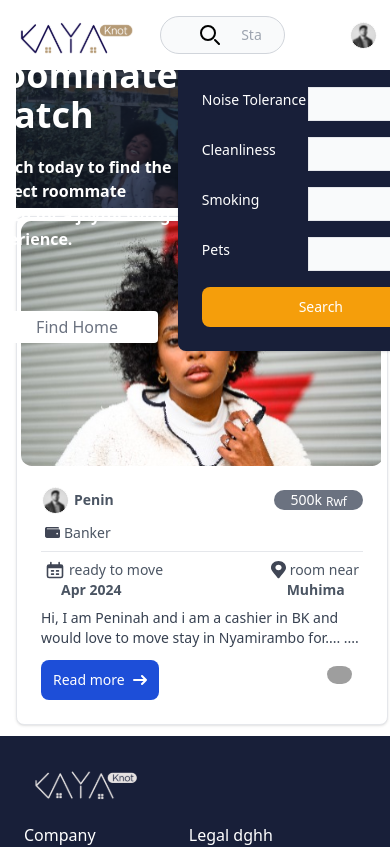
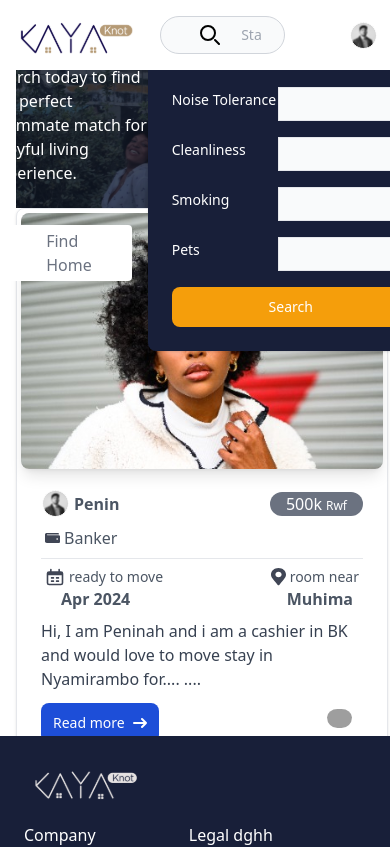
Before and after one commit to niysalomon/kaya-knot, a Next.js app: page /renters in a window 390 px wide. Shown: the top 847 px of the page. Built offline with nearby package versions, Linux system fonts and the light colour scheme; grey boxes are pictures that could not be loaded.

Commit message:
adding responsiveness

```diff
--- a/src/feature/houses/components/renterBackground.tsx
+++ b/src/feature/houses/components/renterBackground.tsx
@@ -4,30 +4,30 @@ import Link from "next/link";
 const RenterBackground = () => {
   return (
     <>
-      <div className="relative">
-        <Image src={BackgroundIcon} alt="" className="w-full h-1/2 " />
+      <div className="relative w-full h-auto xl:h-auto lg:h-auto md:h-[800px] sm:h-[700px] xs:h-[650px] ">
+        <Image src={BackgroundIcon} alt="" className="w-full h-auto " />
 
-        <div className="absolute inset-0 bg-gray-900 bg-opacity-75"></div>
+        <div className="absolute inset-0 bg-gray-900 bg-opacity-75 "></div>
 
-        <div className="absolute inset-0 flex items-center justify-center text-white ml-5">
-          <div className="pl-5  w-full">
-            <h1 className="text-4xl font-bold">
+        <div className="h-full absolute inset-0 flex xl:flex-row lg:flex-row md:flex-col sm:flex-col xs:flex-col items-center justify-center text-white ">
+          <div className="pl-5 w-full">
+            <h1 className="g:text-6xl md:text-4xl sm:text-2xl xs:text-xl lg:font-bold md:font-bold sm:font-bold xs:font-bold sm:text-center xs:text-center">
               Discover the Perfect Roommate Match
             </h1>
-            <h5 className="  font-bold py-5">
+            <h5 className=" lg:font-bold md:font-normal sm:font-light xs:font-light lg:text-xl md:text-sm sm:text-sm pt-5 sm:pt-2 sm:text-center xs:text-center">
               Search today to find the perfect roommate match for a joyful
               living experience.
             </h5>
             <div className="flex mt-10  ">
               <Link href="/house">
-                <div className="bg-white px-10 mx-4 cursor-pointer text-gray-500 py-1 hover:bg-orange rounded">
+                <div className="bg-white  px-10 xs:px-5 sm:xs:mx-2 xs:mx-2 mx-4 cursor-pointer md:text-xl sm:text:sm xs:text-xs text-gray-500 py-1 hover:bg-orange rounded">
                   Find Home
                 </div>
               </Link>
             </div>
           </div>
-          <div className="flex flex-col items-center justify-center  py-8 mx-auto md:h-screen lg:py-0 w-full">
-            <div className="w-full  rounded-lg shadow md:mt-0 sm:max-w-md xl:p-0  bg-darkColor border-gray-700">
+          <div className=" flex flex-col items-center justify-center py-8 mx-auto md:h-screen lg:py-0 w-full ">
+            <div className="w-full  rounded-lg shadow md:mt-0 lg:max-w-lg md:max-w-full sm:max-w-full xl:p-0  bg-darkColor border-gray-700">
               <div className="p-6 space-y-4 md:space-y-6 sm:p-8">
                 <h1 className="text-xl font-bold leading-tight tracking-tight  md:text-2xl text-white">
                   Filter the right match
--- a/src/feature/houses/components/rentersCard.tsx
+++ b/src/feature/houses/components/rentersCard.tsx
@@ -17,9 +17,9 @@ const RenterCard = ({
   const [isLiked, setIsLiked] = useState<boolean>(false);
   return (
     <>
-      <div className="max-w-sm bg-white border border-gray-200 rounded-lg shadow p-1 text-gray-600 text-sm">
-        <div className="">
-          <Image src={RenterImage} alt="" width={380} height={260} />
+      <div className="max-w-sm md:max-w-xl sm:max-w-lg xs:max-w-lg bg-white border border-gray-200 rounded-lg shadow p-1 text-gray-600 ">
+        <div className="w-full mx-auto xs:max-w-lg sm:max-w-lg md:max-w-lg">
+          <Image src={RenterImage} alt="" className="w-full h-64 object-cover rounded-lg shadow-lg" />
         </div>
         <div className="p-5">
           <div className="flex items-center justify-between ">
--- a/src/feature/houses/houseList.tsx
+++ b/src/feature/houses/houseList.tsx
@@ -18,7 +18,7 @@ const HouseList = () => {
           <div className="grid grid-cols-10 ">
             <div className="col-span-10 sm:col-span-10">
               <HouseBackground />
-              <div className="grid grid-cols-1 xs:grid-cols-1 sm:grid-cols-2 md:grid-cols-3 lg:grid-cols-5 gap-4 mb-4">
+              <div className="grid grid-cols-1 xs:grid-cols-1 sm:grid-cols-2 md:grid-cols-3 lg:grid-cols-4 xl:grid-cols-5 gap-4 mb-4">
                 {h.map((item) => (
                   // <PhotoSlider/>
 
--- a/src/feature/houses/rentersList.tsx
+++ b/src/feature/houses/rentersList.tsx
@@ -16,7 +16,7 @@ const [showSingleRenter, setShowSingleRenter] = useState<boolean>(false);
           <div className="grid grid-cols-10 gap-4">
             <div className="col-span-10 sm:col-span-10">
               <RenterBackground />
-              <div className="grid grid-cols-1 sm:grid-cols-2 md:grid-cols-2 lg:grid-cols-5 gap-4 my-2">
+              <div className="grid grid-cols-1 xs:grid-cols-1 sm:grid-cols-2 md:grid-cols-3 lg:grid-cols-4 xl:grid-cols-5 gap-4 mb-4">
                 {h.map((item) => (
                   <RenterCard setShowSingleRenter={setShowSingleRenter} />
                 ))}
```
Also changed, not shown: src/feature/houses/components/houseCard.tsx (+1 -41 lines).
